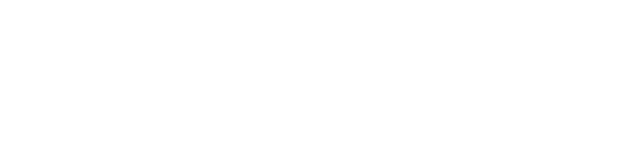
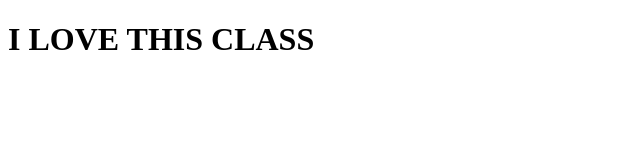
Before and after one commit to Krieger21/fella, a plain HTML site: page index.html in a window 1280 px wide. Shown: the whole page, without its empty margins (0-640 px from the left). Drawn offline with Linux system fonts and the light colour scheme.

Commit message:
h1 added

```diff
--- a/index.html
+++ b/index.html
@@ -7,6 +7,6 @@
     <title>Document</title>
 </head>
 <body>
-
+  <h1>I LOVE THIS CLASS</h1>
 </body>
 </html>
```
